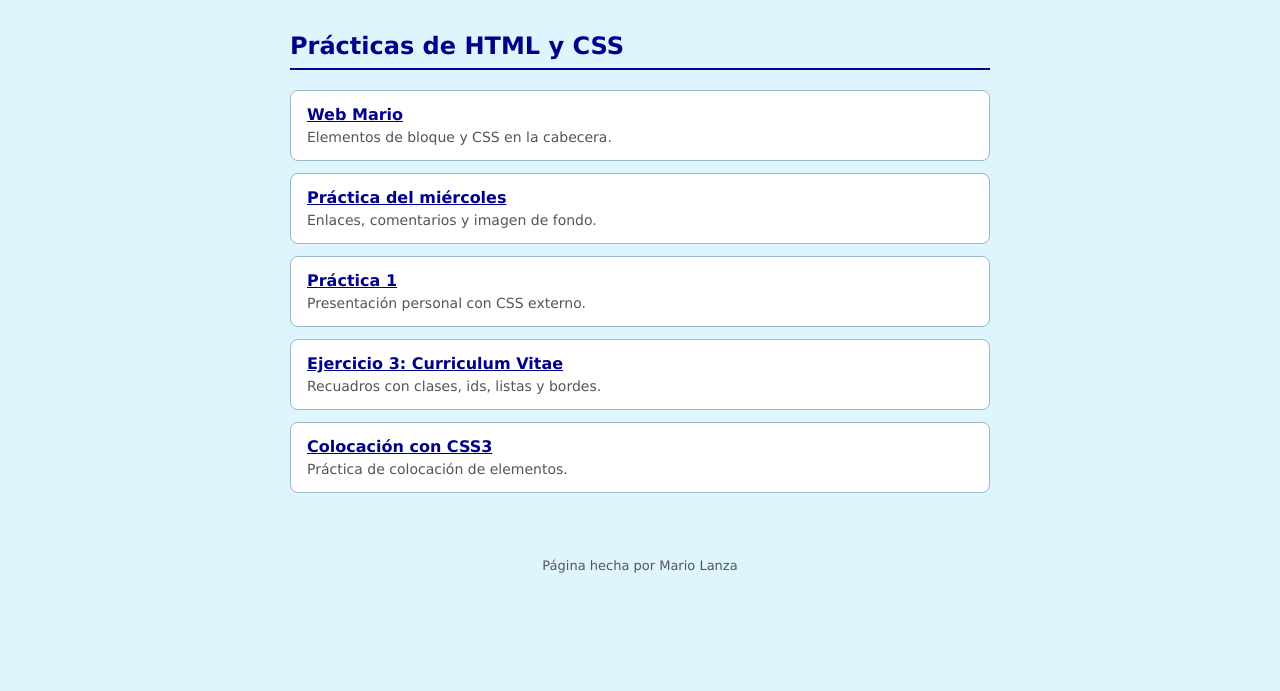
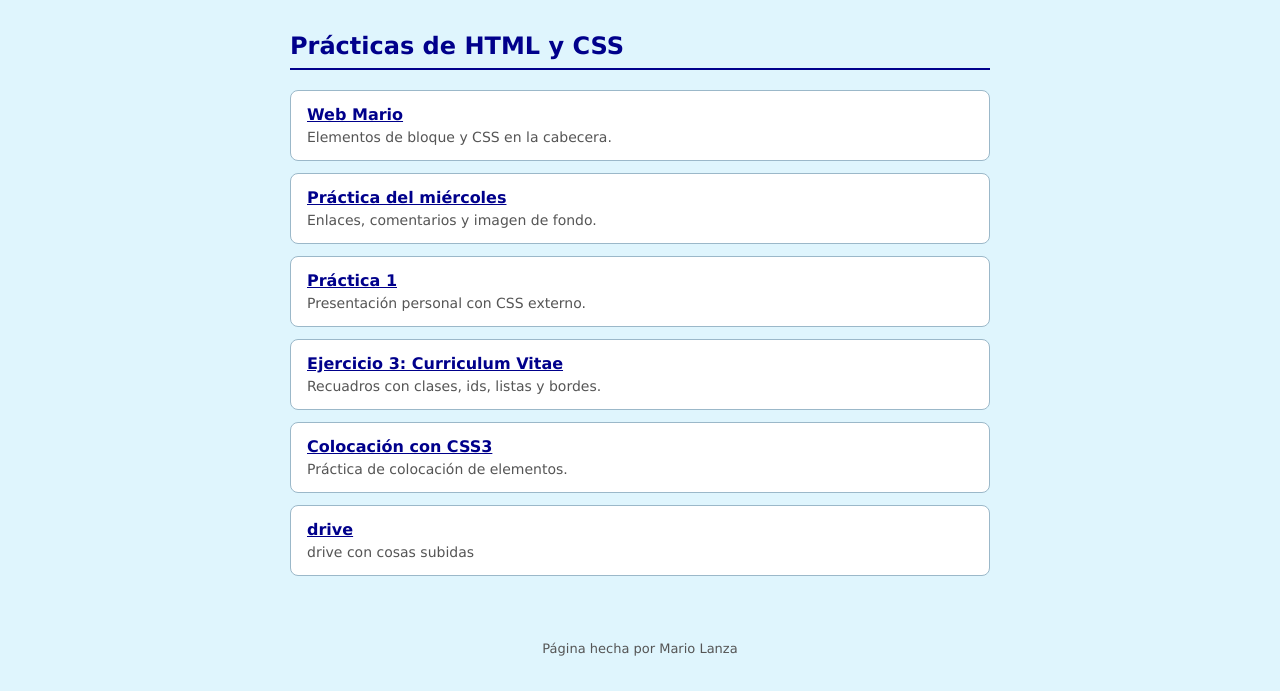
Before and after one commit to Mlanza-Lab/Awb-seguimiento-semanal, a plain HTML site: page index.html in a window 1280 px wide. Shown: the part 168-859 px from the top of the page. Before the commit the page ends 800 px from the top, so only its background shows below. Drawn offline with Linux system fonts and the light colour scheme.

Commit message:
Update index.html

```diff
--- a/index.html
+++ b/index.html
@@ -107,6 +107,10 @@
                 <a href="practicas/colocacion_css3_practica.html">Colocación con CSS3</a>
                 <span>Práctica de colocación de elementos.</span>
             </li>
+            <li>
+                <a href="https://drive.google.com/drive/folders/1c03nCtcYS_vsLVK_VJkRXEtUseFie3ox?usp=sharing">drive</a>
+                <span>drive con cosas subidas</span>
+            </li>
         </ul>
     </main>
 
```
